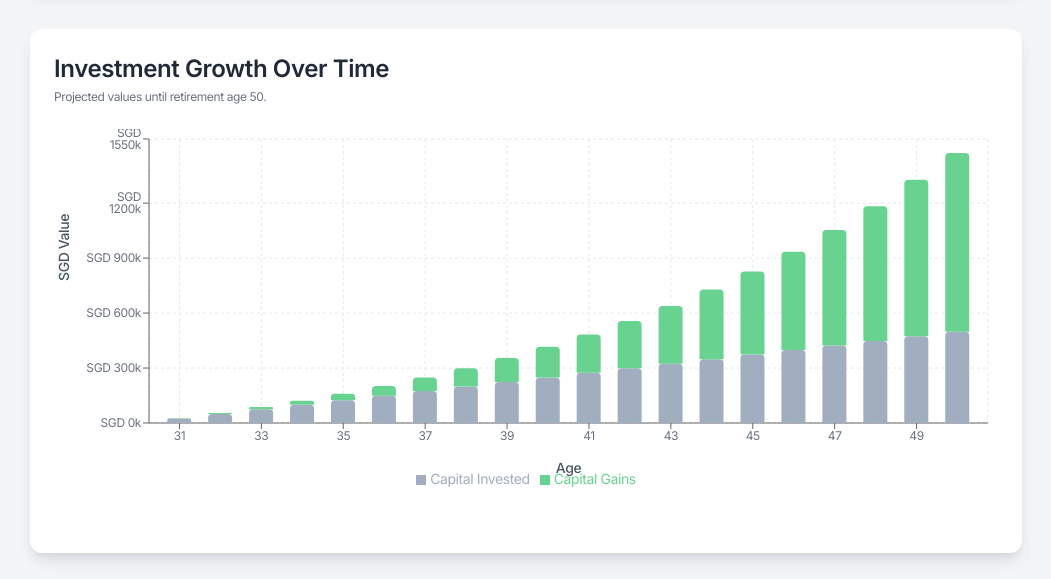
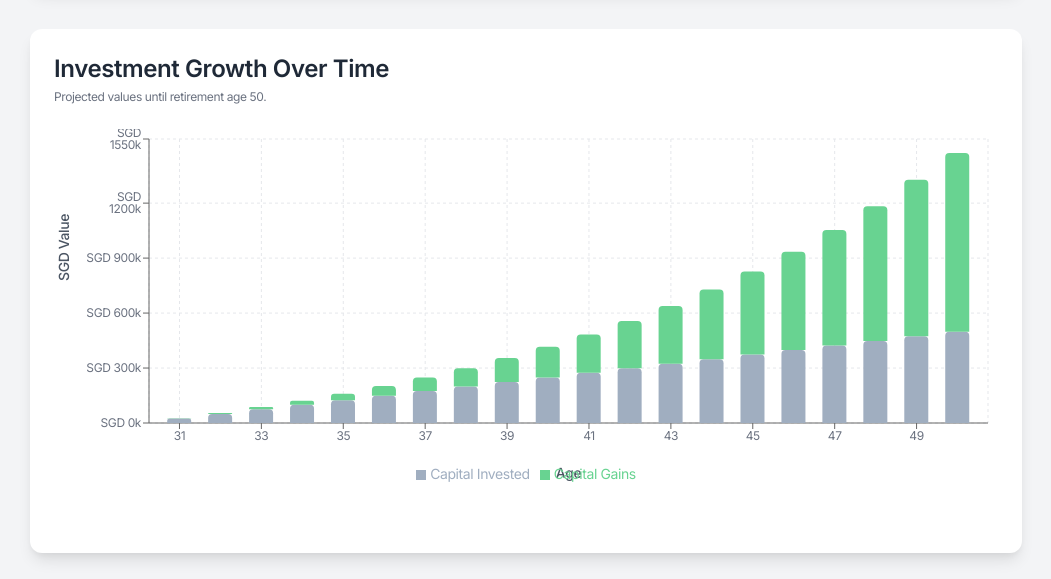
Before and after one commit to Frazer-Tay/RetireLah, a React (Create React App) app in the folder Projects/retire-lah-standalone/retire-lah-client/: page / in a window 1280 px wide. Shown: the part 1380-1959 px from the top of the page, without its empty margins (114-1165 px from the left). Built offline with nearby package versions, Linux system fonts and the light colour scheme.

Commit message:
shifted legend

```diff
--- a/Projects/retire-lah-standalone/retire-lah-client/src/components/RetirementChart.jsx
+++ b/Projects/retire-lah-standalone/retire-lah-client/src/components/RetirementChart.jsx
@@ -16,6 +16,7 @@ const CustomTooltip = ({ active, payload, label }) => {
   }
   return null;
 };
+
 
 const RetirementChart = ({ data }) => {
   // Placeholder for no data remains the same
@@ -60,7 +61,9 @@ const RetirementChart = ({ data }) => {
             top: 10,
             right: 10,
             left: 20,
-            bottom: 40 // Increased bottom margin to give legend and X-axis label more room
+            // Adjusted bottom margin to ensure everything fits
+            // It needs to accommodate: Legend height + Legend paddingTop + XAxis label height + XAxis label dy (from line)
+            bottom: 45
           }}
           barGap={4}
           barCategoryGap="20%"
@@ -71,7 +74,8 @@ const RetirementChart = ({ data }) => {
             label={{
               value: 'Age',
               position: 'insideBottom',
-              dy: 25, // Pushed "Age" label a bit further down to make space for legend
+              dy: 30, // Pushed "Age" label further down FROM THE X-AXIS LINE
+                      // This value positions the "Age" label vertically
               style: {fontSize: '0.875rem', fill: brandMediumTextColor, fontWeight: 500, fontFamily: 'Inter'}
             }}
             tick={{fontSize: '0.75rem', fill: brandLightTextColor, fontFamily: 'Inter'}}
@@ -95,8 +99,9 @@ const RetirementChart = ({ data }) => {
             wrapperStyle={{
               fontSize: '0.875rem',
               fontFamily: 'Inter',
-              paddingTop: 15, // Increased padding: Space between X-axis ticks and legend
-                             // This effectively pushes the legend down
+              // This padding is between the bottom of the chart plot area (where X-axis ticks are) AND the legend.
+              // Increasing this pushes the legend further down FROM the ticks.
+              paddingTop: 10,
             }}
             payload={[
                 { value: 'Capital Invested', type: 'square', id: 'ID01', color: chartCapitalColor },
```
